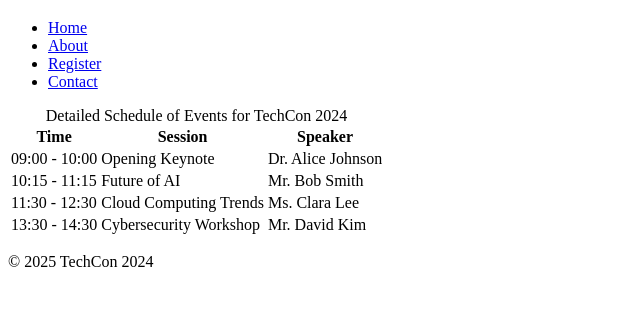
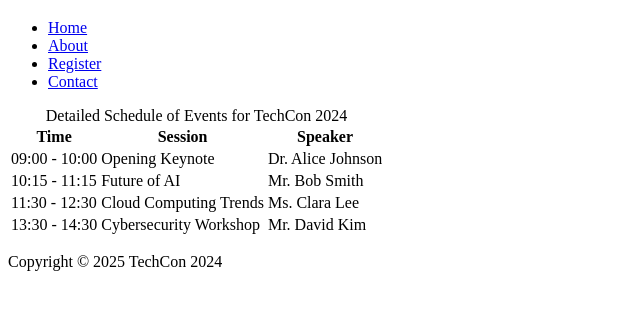
Before and after one commit to peteriguanya/TechCon_HTML, a plain HTML site: page techcon_website/schedule.html in a window 1280 px wide. Shown: the part 61-370 px from the top of the page, without its empty margins (0-640 px from the left). Drawn offline with Linux system fonts and the light colour scheme.

Commit message:
Fix footer to include 'Copyright' for Schedule page

```diff
--- a/techcon_website/schedule.html
+++ b/techcon_website/schedule.html
@@ -51,7 +51,7 @@
         </table>
     </main>
     <footer>
-        <p>&copy; 2025 TechCon 2024</p>
+        <p>Copyright &copy; 2025 TechCon 2024</p>
     </footer>
 </body>
 </html>
```
